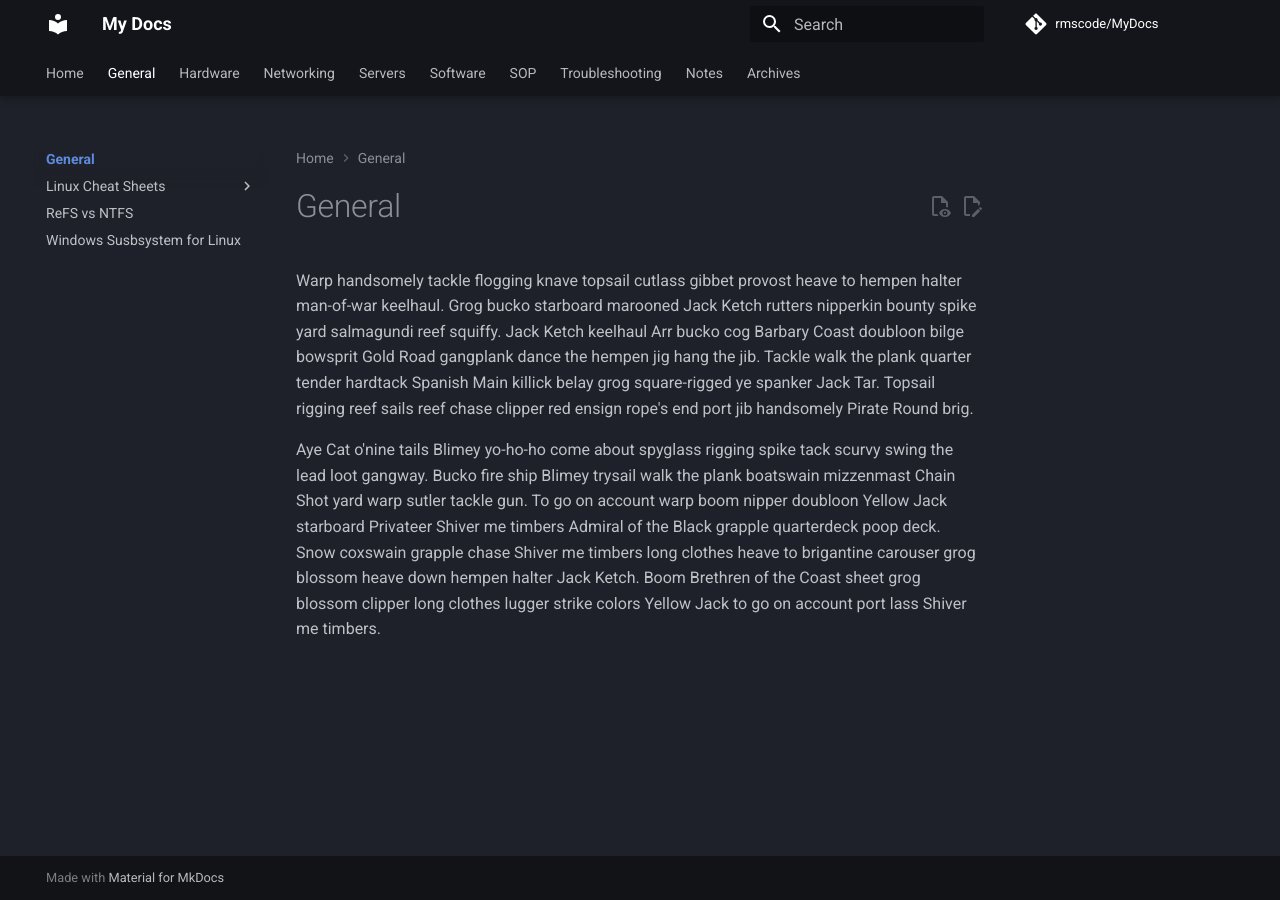
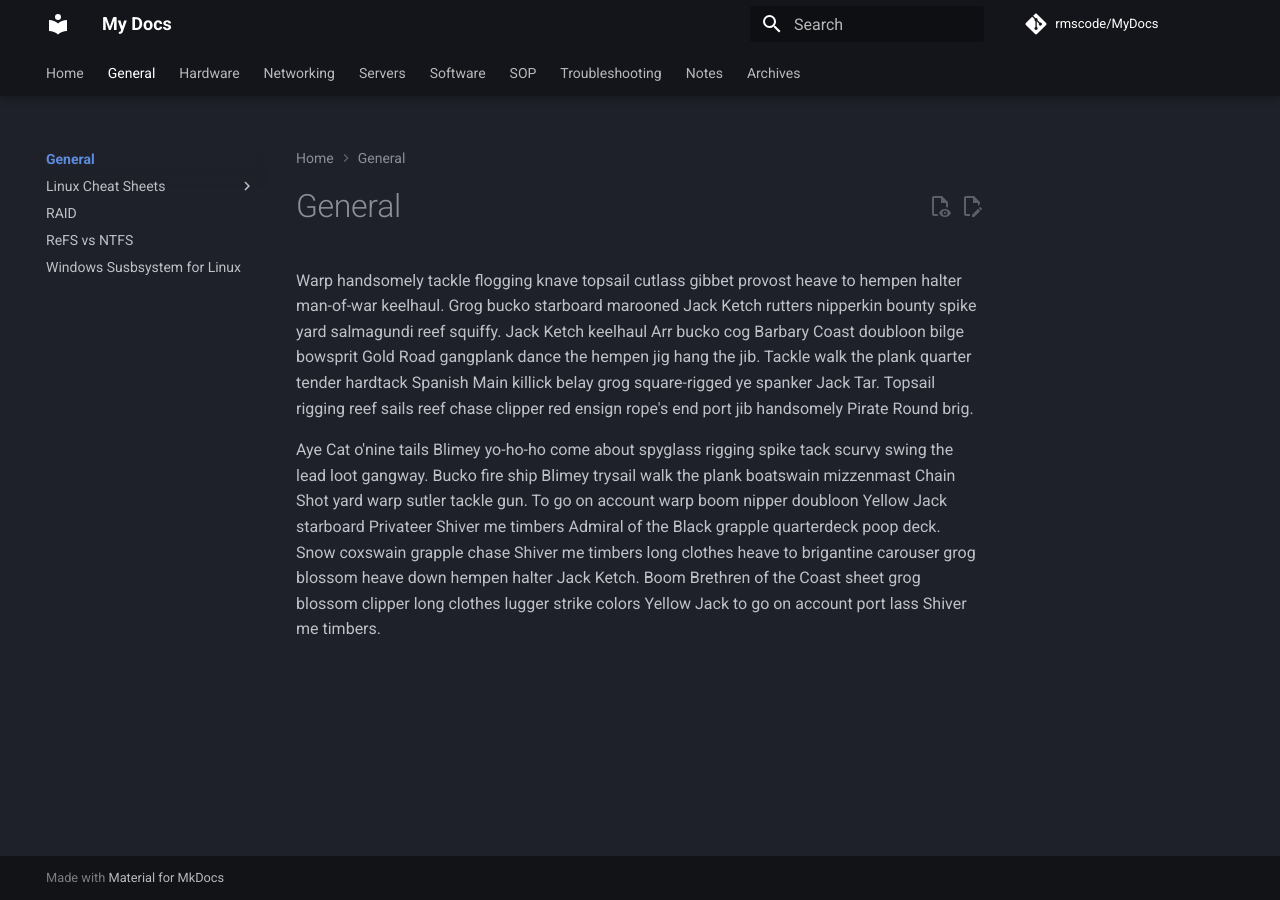
Before and after one commit to rmscode/binary-garden, an MkDocs documentation site: the page built from docs/general/index.md, in a window 1280 px wide. Built offline with MkDocs 1.6.1 and Material for MkDocs 9.7.7, drawn with Linux system fonts in a browser that asks for light colours; comment, search, counter and statistics services are not loaded.

Commit message:
Chore: Add nav item for RAID doc

```diff
--- a/mkdocs.yml
+++ b/mkdocs.yml
@@ -112,6 +112,7 @@ nav:
     - Linux Cheat Sheets:
       - Commands: general/linux-cheat-sheet.md
       - Directory Structure Explained: general/linux-directory-structure.md
+    - RAID: general/raid.md
     - ReFS vs NTFS: general/refs-vs-ntfs.md
     - Windows Susbsystem for Linux: general/wsl.md
   - Hardware:
```
